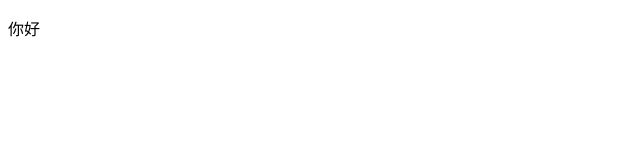
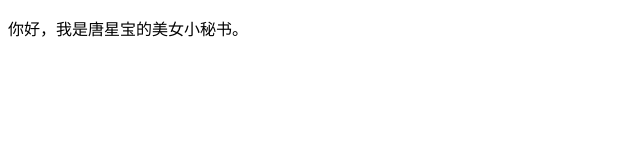
Before and after one commit to newfreespsace/test.github.io, a plain HTML site: page index.html in a window 1280 px wide. Shown: the whole page, without its empty margins (0-640 px from the left). Drawn offline with Linux system fonts and the light colour scheme.

Commit message:
Update index.html

```diff
--- a/index.html
+++ b/index.html
@@ -7,6 +7,6 @@
   <title>Document</title>
 </head>
 <body>
-  <p>你好</p>
+  <p>你好，我是唐星宝的美女小秘书。</p>
 </body>
 </html>
```
